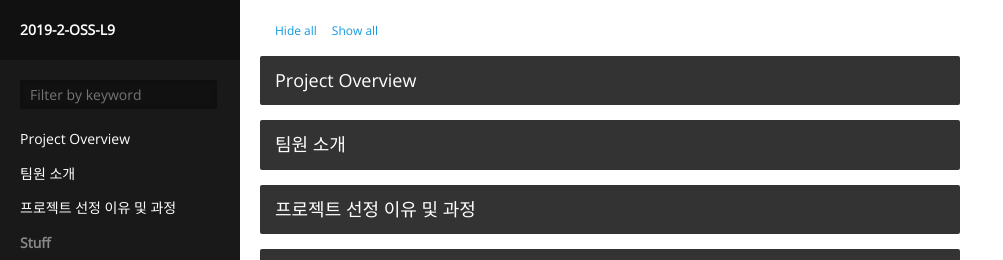
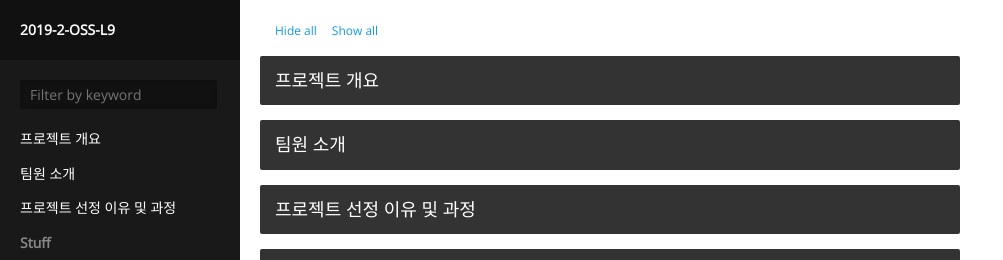
Before and after one commit to 19-2-SKKU-OSS/2019-2-OSS--L9-, a Jekyll site: the page built from index.html, in a window 1280 px wide. Shown: the top 260 px of the page, without its empty margins (0-1003 px from the left). Built offline with Jekyll 4.4.1, drawn with Linux system fonts in a browser that asks for light colours.

Commit message:
[FIX] 프로젝트 개요 수정

````diff
--- a/_posts/2012-12-29-project_overview.md
+++ b/_posts/2012-12-29-project_overview.md
@@ -1,5 +1,5 @@
 ---
-title: 'Project Overview'
+title: '프로젝트 개요'
 
 layout: nil
 ---
@@ -33,7 +33,7 @@ If you want to use the API algorithms in your code, it is as simple as:
 
     $ pip3 install algorithms
 
-You can test by creating a python file: (Ex: use `merge_sort` in `sort`)
+You can test by creating a python file: (Ex: use 'merge_sort' in 'sort')
 
 ```python3
 from algorithms.sort import merge_sort
````
Also changed, not shown: other parts of _posts/2012-12-29-project_overview.md (+3 -0 lines).
